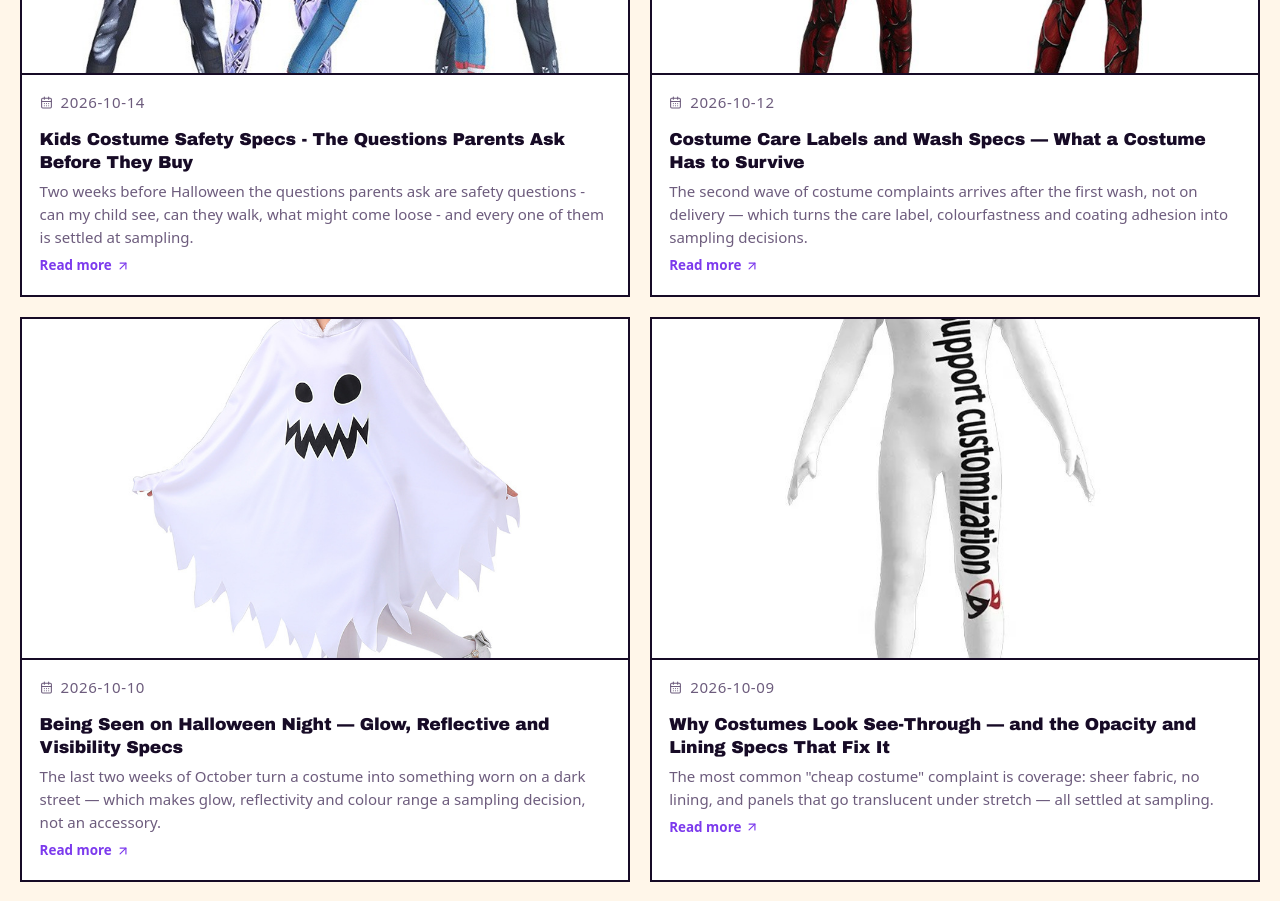
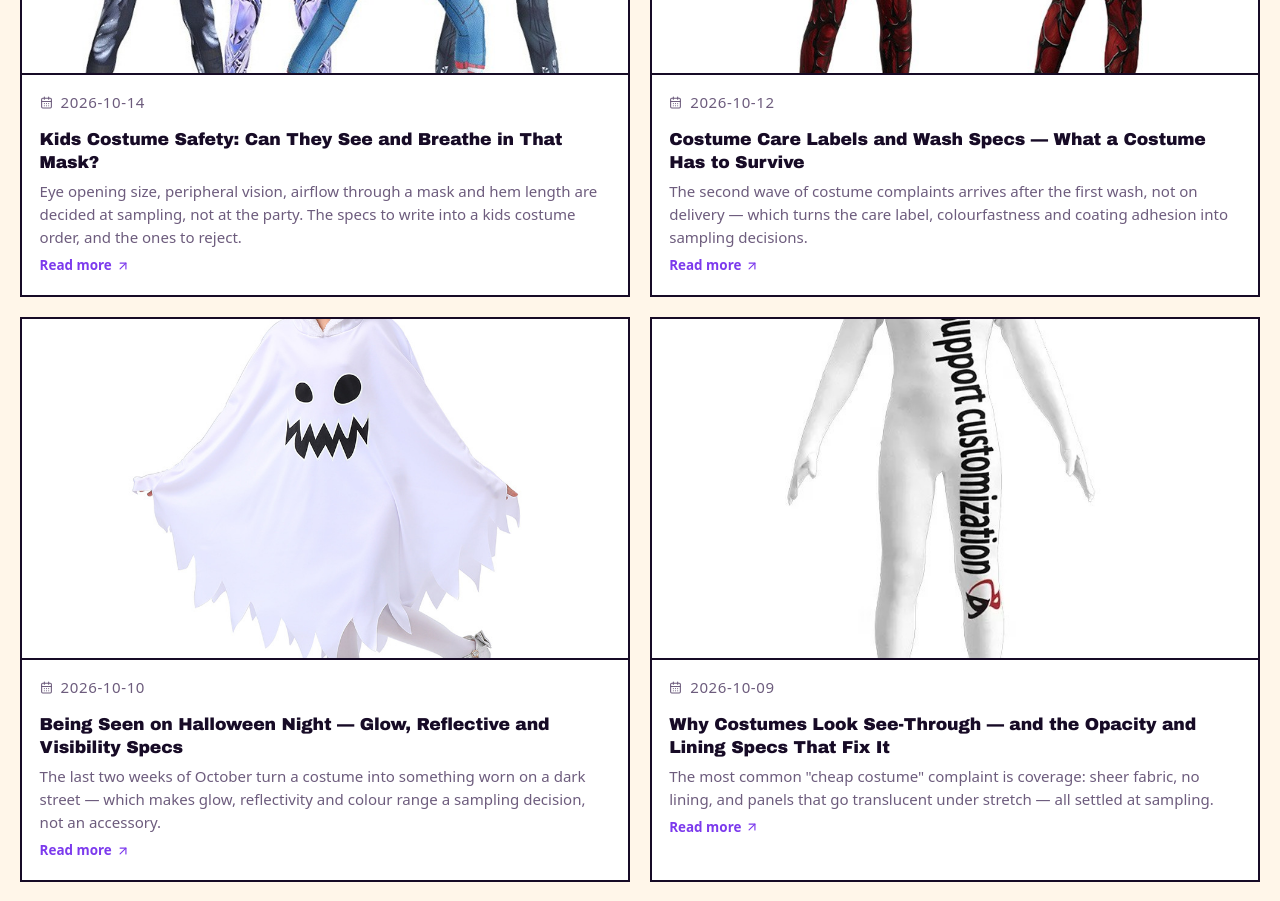
Before and after one commit to hongboGan/hongbocostumes-site, a React (Vite) app: page /blog in a window 1280 px wide. Shown: the part 2580-3481 px from the top of the page. Built offline with nearby package versions, Linux system fonts and the light colour scheme.

Commit message:
seo: retitle kids safety article for mask visibility and breathing queries

```diff
--- a/src/content/blog.js
+++ b/src/content/blog.js
@@ -71,12 +71,12 @@ export const BLOG_POSTS = [
   },
   {
     slug: "kids-costume-safety-specs-parents-ask",
-    title: "Kids Costume Safety Specs - The Questions Parents Ask Before They Buy",
+    title: "Kids Costume Safety: Can They See and Breathe in That Mask?",
     date: "2026-10-14",
     tags: ["Safety features","Kids costumes","Product specs"],
     cover: "/products/venom-blackpanther-kids.jpg",
     excerpt:
-      "Two weeks before Halloween the questions parents ask are safety questions - can my child see, can they walk, what might come loose - and every one of them is settled at sampling.",
+      "Eye opening size, peripheral vision, airflow through a mask and hem length are decided at sampling, not at the party. The specs to write into a kids costume order, and the ones to reject.",
     sources: [
       "CPSC public guidance on Halloween costume hazards",
       "parent discussions on childrens costume comfort, vision and stairs",
```
